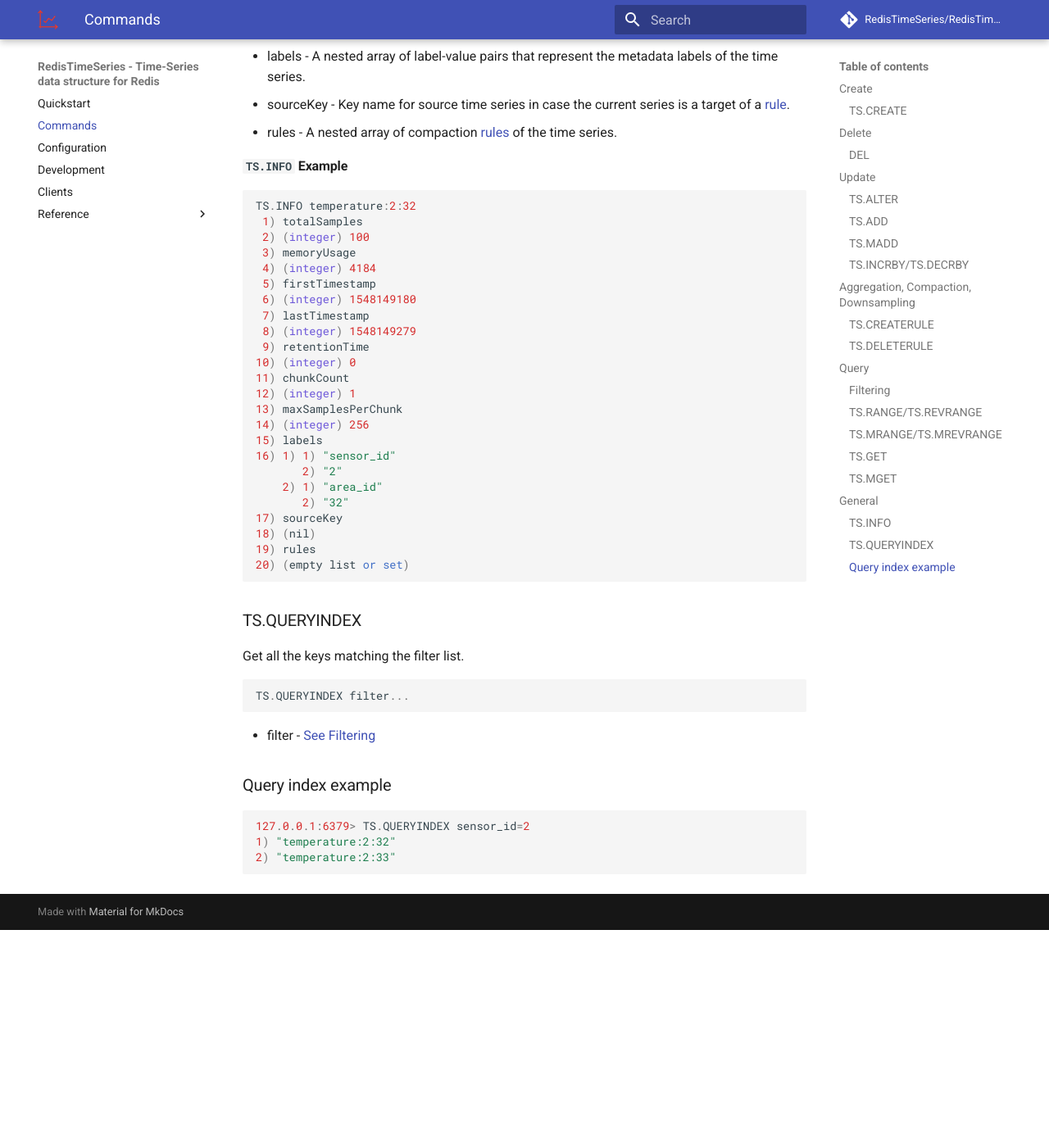
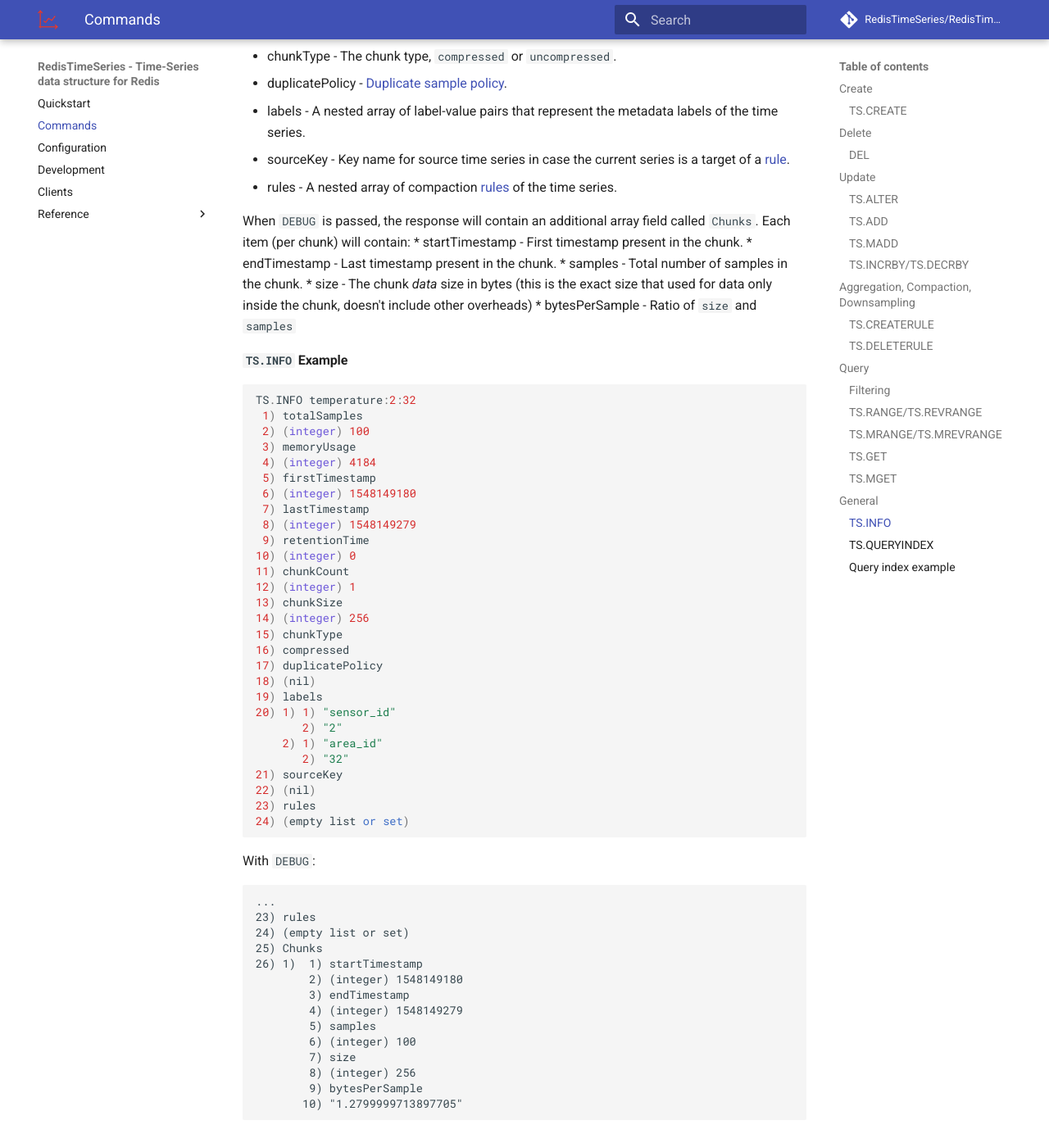
Before and after one commit to RedisTimeSeries/RedisTimeSeries, an MkDocs documentation site: the page built from docs/commands.md, in a window 1280 px wide and 1400 px high, scrolled down 12023 px. Shown: the top 1395 px of the window at 82% size. Built offline with MkDocs 1.6.1 and Material for MkDocs 9.7.7, drawn with Linux system fonts in a browser that asks for light colours; comment, search, counter and statistics services are not loaded; before the commit the page ends 13158 px from its top, so only the background shows below that; some of the changed text lies outside the part shown.

Commit message:
Update docs to reflect CHUNK_TYPE configuration and TS.INFO's debug flag. Also fix `bytesPerSample` to respond with a float instead of an integer.

````diff
--- a/docs/commands.md
+++ b/docs/commands.md
@@ -494,7 +494,7 @@ n = Number of time-series that match the filters
 
 #### Format
 ```sql
-TS.INFO key
+TS.INFO key [DEBUG]
 ```
 
 #### Description
@@ -504,6 +504,7 @@ Returns information and statistics on the time-series.
 #### Parameters
 
 * key - Key name of the time-series.
+* DEBUG - An optional flag to get a more detailed information about the chunks.
 
 #### Complexity
 
@@ -519,11 +520,21 @@ Array-reply, specifically:
 * lastTimestamp - Last timestamp present in the time series.
 * retentionTime - Retention time, in milliseconds, for the time series.
 * chunkCount - Number of Memory Chunks used for the time series.
-* chunkSize - amount of memory, in bytes, allocated for data.
+* chunkSize - Amount of memory, in bytes, allocated for data.
+* chunkType - The chunk type, `compressed` or `uncompressed`.
 * duplicatePolicy - [Duplicate sample policy](configuration.md#DUPLICATE_POLICY).
 * labels - A nested array of label-value pairs that represent the metadata labels of the time series.
 * sourceKey - Key name for source time series in case the current series is a target of a [rule](#tscreaterule).
 * rules - A nested array of compaction [rules](#tscreaterule) of the time series.
+
+When `DEBUG` is passed, the response will contain an additional array field called `Chunks`.
+Each item (per chunk) will contain:
+* startTimestamp - First timestamp present in the chunk.
+* endTimestamp - Last timestamp present in the chunk.
+* samples - Total number of samples in the chunk.
+* size - The chunk *data* size in bytes (this is the exact size that used for data only inside the chunk,
+  doesn't include other overheads)
+* bytesPerSample - Ratio of `size` and `samples`
 
 #### `TS.INFO` Example
 
@@ -541,17 +552,39 @@ TS.INFO temperature:2:32
 10) (integer) 0
 11) chunkCount
 12) (integer) 1
-13) maxSamplesPerChunk
+13) chunkSize
 14) (integer) 256
-15) labels
-16) 1) 1) "sensor_id"
+15) chunkType
+16) compressed
+17) duplicatePolicy
+18) (nil)
+19) labels
+20) 1) 1) "sensor_id"
        2) "2"
     2) 1) "area_id"
        2) "32"
-17) sourceKey
-18) (nil)
-19) rules
-20) (empty list or set)
+21) sourceKey
+22) (nil)
+23) rules
+24) (empty list or set)
+```
+
+With `DEBUG`:
+```
+...
+23) rules
+24) (empty list or set)
+25) Chunks
+26) 1)  1) startTimestamp
+        2) (integer) 1548149180
+        3) endTimestamp
+        4) (integer) 1548149279
+        5) samples
+        6) (integer) 100
+        7) size
+        8) (integer) 256
+        9) bytesPerSample
+       10) "1.2799999713897705"
 ```
 
 ### TS.QUERYINDEX
````
Also changed, not shown: docs/configuration.md (+15 -0 lines), 2 other files.
